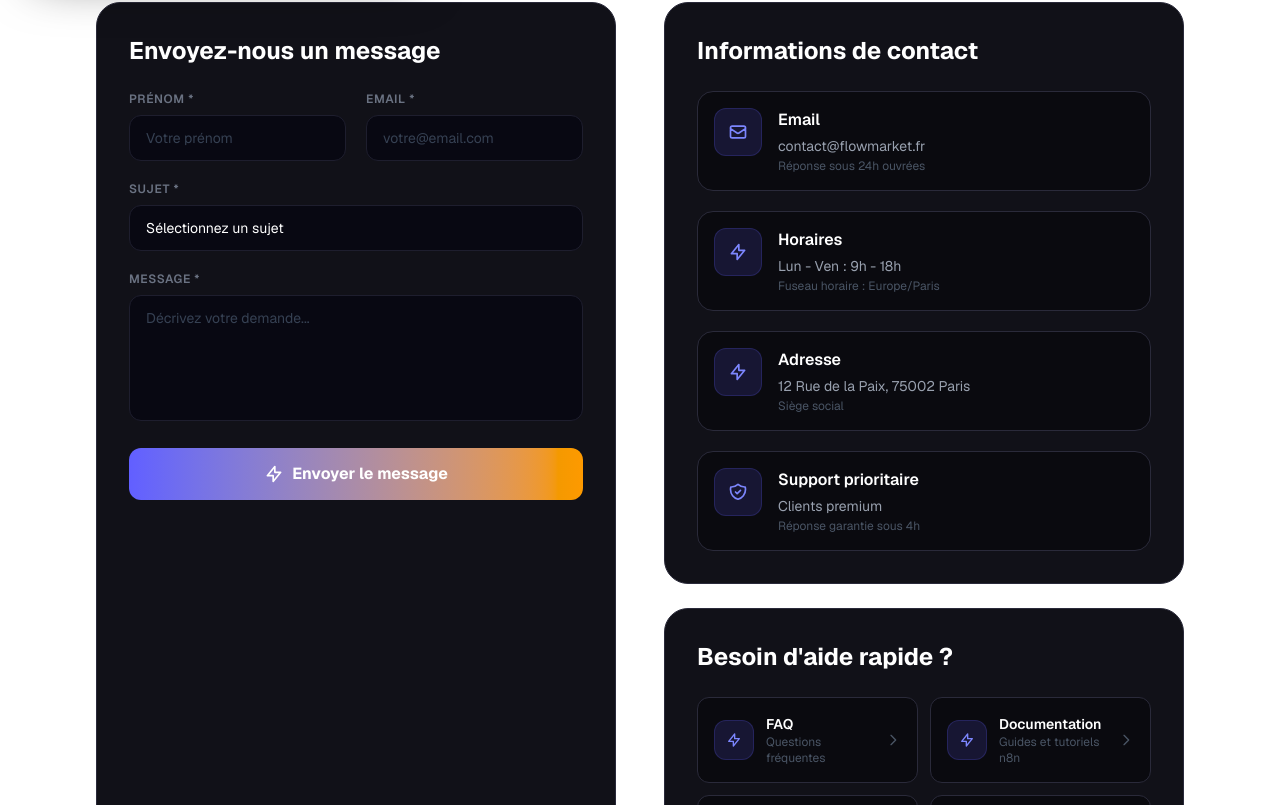
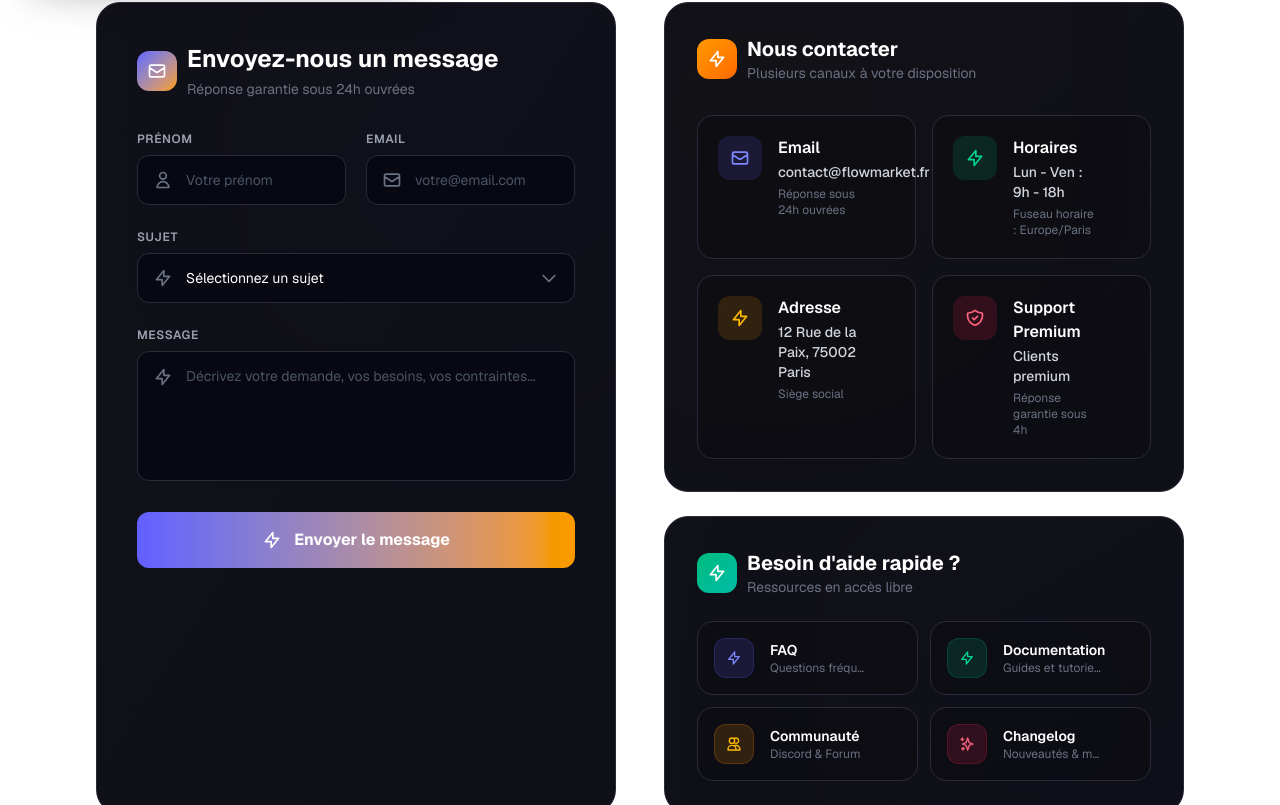
Before and after one commit to haytamnajim/FlowMarket, a Next.js app: page /contact in a window 1280 px wide. Shown: the part 815-1620 px from the top of the page. Built offline with nearby package versions, Linux system fonts and the light colour scheme.

Commit message:
feat: redesign contact form and info section with modern card layout, icons, colors and hover effects

```diff
--- a/src/app/contact/page.tsx
+++ b/src/app/contact/page.tsx
@@ -114,11 +114,23 @@ export default function ContactPage() {
         <div className="max-w-6xl mx-auto px-4 sm:px-6 lg:px-8">
           <div className="grid grid-cols-1 lg:grid-cols-2 gap-12">
             {/* Contact Form */}
-            <div className="bg-[#111118] rounded-3xl border border-[#2a2a3a] p-8">
-              <h2 className="text-2xl font-bold text-white mb-6">Envoyez-nous un message</h2>
+            <div className="bg-gradient-to-br from-[#111118] to-[#0f0f18] rounded-3xl border border-[#2a2a3a] p-8 lg:p-10 relative overflow-hidden">
+              {/* Decorative accent */}
+              <div className="absolute top-0 right-0 w-72 h-72 bg-gradient-to-bl from-indigo-500/10 to-transparent rounded-full blur-[150px]" />
+
+              <div className="relative z-10">
+                <div className="flex items-center gap-2.5 mb-8">
+                  <div className="w-10 h-10 rounded-xl bg-gradient-to-br from-indigo-500 to-amber-500 flex items-center justify-center">
+                    <Icon name="mail" className="w-5 h-5 text-white" />
+                  </div>
+                  <div>
+                    <h2 className="text-2xl font-bold text-white">Envoyez-nous un message</h2>
+                    <p className="text-gray-500 text-sm mt-1">Réponse garantie sous 24h ouvrées</p>
+                  </div>
+                </div>
 
                 {status === "success" && (
-                <div className="mb-6 p-4 rounded-xl bg-emerald-500/10 border border-emerald-500/30 text-emerald-400 flex items-center gap-3">
+                  <div className="mb-6 p-4 rounded-xl bg-emerald-500/10 border border-emerald-500/30 text-emerald-400 flex items-center gap-3 animate-in slide-in-from-top-4 duration-300">
                     <Icon name="check" className="w-5 h-5 flex-shrink-0" />
                     <div>
                       <p className="font-semibold">Message envoyé !</p>
@@ -127,12 +139,14 @@ export default function ContactPage() {
                   </div>
                 )}
 
-              <form onSubmit={handleSubmit} className="space-y-5">
+                <form onSubmit={handleSubmit} className="space-y-6">
                   <div className="grid grid-cols-1 md:grid-cols-2 gap-5">
-                  <div>
-                    <label htmlFor="name" className="block text-xs font-semibold text-gray-500 uppercase tracking-wider mb-2">
-                      Prénom *
+                    <div className="relative group">
+                      <label htmlFor="name" className="block text-xs font-semibold text-gray-400 uppercase tracking-wider mb-2">
+                        Prénom
                       </label>
+                      <div className="relative">
+                        <Icon name="user" className="absolute left-4 top-1/2 -translate-y-1/2 w-5 h-5 text-gray-500 group-focus-within:text-indigo-400 transition-colors" />
                         <input
                           type="text"
                           id="name"
@@ -140,14 +154,17 @@ export default function ContactPage() {
                           value={formData.name}
                           onChange={handleChange}
                           required
-                      className="w-full bg-[#080812] border border-[#1e1e2e] rounded-xl px-4 py-3 text-sm text-white placeholder-gray-700 focus:outline-none focus:border-indigo-500/60 focus:bg-[#0c0c18] focus:ring-1 focus:ring-indigo-500/15 transition-all"
+                          className="w-full pl-12 pr-4 py-3.5 bg-[#080812] border border-[#2a2a3a] rounded-xl text-sm text-white placeholder-gray-600 focus:outline-none focus:border-indigo-500/60 focus:bg-[#0c0c18] focus:ring-1 focus:ring-indigo-500/15 transition-all"
                           placeholder="Votre prénom"
                         />
                       </div>
-                  <div>
-                    <label htmlFor="email" className="block text-xs font-semibold text-gray-500 uppercase tracking-wider mb-2">
-                      Email *
+                    </div>
+                    <div className="relative group">
+                      <label htmlFor="email" className="block text-xs font-semibold text-gray-400 uppercase tracking-wider mb-2">
+                        Email
                       </label>
+                      <div className="relative">
+                        <Icon name="mail" className="absolute left-4 top-1/2 -translate-y-1/2 w-5 h-5 text-gray-500 group-focus-within:text-indigo-400 transition-colors" />
                         <input
                           type="email"
                           id="email"
@@ -155,38 +172,45 @@ export default function ContactPage() {
                           value={formData.email}
                           onChange={handleChange}
                           required
-                      className="w-full bg-[#080812] border border-[#1e1e2e] rounded-xl px-4 py-3 text-sm text-white placeholder-gray-700 focus:outline-none focus:border-indigo-500/60 focus:bg-[#0c0c18] focus:ring-1 focus:ring-indigo-500/15 transition-all"
+                          className="w-full pl-12 pr-4 py-3.5 bg-[#080812] border border-[#2a2a3a] rounded-xl text-sm text-white placeholder-gray-600 focus:outline-none focus:border-indigo-500/60 focus:bg-[#0c0c18] focus:ring-1 focus:ring-indigo-500/15 transition-all"
                           placeholder="votre@email.com"
                         />
                       </div>
                     </div>
+                  </div>
 
-                <div>
-                  <label htmlFor="subject" className="block text-xs font-semibold text-gray-500 uppercase tracking-wider mb-2">
-                    Sujet *
+                  <div className="relative group">
+                    <label htmlFor="subject" className="block text-xs font-semibold text-gray-400 uppercase tracking-wider mb-2">
+                      Sujet
                     </label>
+                    <div className="relative">
+                      <Icon name="tag" className="absolute left-4 top-1/2 -translate-y-1/2 w-5 h-5 text-gray-500 group-focus-within:text-indigo-400 transition-colors" />
                       <select
                         id="subject"
                         name="subject"
                         value={formData.subject}
                         onChange={handleChange}
                         required
-                    className="w-full bg-[#080812] border border-[#1e1e2e] rounded-xl px-4 py-3 text-sm text-white focus:outline-none focus:border-indigo-500/60 focus:bg-[#0c0c18] focus:ring-1 focus:ring-indigo-500/15 transition-all appearance-none"
+                        className="w-full pl-12 pr-12 py-3.5 bg-[#080812] border border-[#2a2a3a] rounded-xl text-sm text-white focus:outline-none focus:border-indigo-500/60 focus:bg-[#0c0c18] focus:ring-1 focus:ring-indigo-500/15 transition-all appearance-none cursor-pointer"
                       >
                         <option value="">Sélectionnez un sujet</option>
-                    <option value="support">Support technique</option>
-                    <option value="sales">Ventes / Partenariats</option>
-                    <option value="billing">Facturation / Remboursement</option>
-                    <option value="bug">Signaler un bug</option>
-                    <option value="feature">Demande de fonctionnalité</option>
-                    <option value="other">Autre</option>
+                        <option value="support">🛠 Support technique</option>
+                        <option value="sales">🤝 Ventes / Partenariats</option>
+                        <option value="billing">💳 Facturation / Remboursement</option>
+                        <option value="bug">🐛 Signaler un bug</option>
+                        <option value="feature">✨ Demande de fonctionnalité</option>
+                        <option value="other">📝 Autre</option>
                       </select>
+                      <Icon name="chevron-down" className="absolute right-4 top-1/2 -translate-y-1/2 w-5 h-5 text-gray-500 pointer-events-none" />
+                    </div>
                   </div>
 
-                <div>
-                  <label htmlFor="message" className="block text-xs font-semibold text-gray-500 uppercase tracking-wider mb-2">
-                    Message *
+                  <div className="relative group">
+                    <label htmlFor="message" className="block text-xs font-semibold text-gray-400 uppercase tracking-wider mb-2">
+                      Message
                     </label>
+                    <div className="relative">
+                      <Icon name="messageSquare" className="absolute left-4 top-4 w-5 h-5 text-gray-500 group-focus-within:text-indigo-400 transition-colors" />
                       <textarea
                         id="message"
                         name="message"
@@ -194,15 +218,16 @@ export default function ContactPage() {
                         onChange={handleChange}
                         required
                         rows={5}
-                    className="w-full bg-[#080812] border border-[#1e1e2e] rounded-xl px-4 py-3 text-sm text-white placeholder-gray-700 focus:outline-none focus:border-indigo-500/60 focus:bg-[#0c0c18] focus:ring-1 focus:ring-indigo-500/15 transition-all resize-none"
-                    placeholder="Décrivez votre demande..."
+                        className="w-full pl-12 pr-4 py-3.5 bg-[#080812] border border-[#2a2a3a] rounded-xl text-sm text-white placeholder-gray-600 focus:outline-none focus:border-indigo-500/60 focus:bg-[#0c0c18] focus:ring-1 focus:ring-indigo-500/15 transition-all resize-none"
+                        placeholder="Décrivez votre demande, vos besoins, vos contraintes..."
                       />
+                    </div>
                   </div>
 
                   <button
                     type="submit"
                     disabled={status === "submitting"}
-                  className="w-full btn-shine px-6 py-3.5 rounded-xl bg-gradient-to-r from-indigo-500 to-amber-500 text-white font-bold text-base hover:shadow-xl hover:shadow-indigo-500/30 transition-all disabled:opacity-60 disabled:cursor-not-allowed flex items-center justify-center gap-2"
+                    className="w-full btn-shine px-8 py-4 rounded-xl bg-gradient-to-r from-indigo-500 to-amber-500 text-white font-bold text-base hover:shadow-xl hover:shadow-indigo-500/30 transition-all disabled:opacity-60 disabled:cursor-not-allowed flex items-center justify-center gap-3"
                   >
                     {status === "submitting" ? (
                       <>
@@ -218,78 +243,123 @@ export default function ContactPage() {
                   </button>
                 </form>
               </div>
+            </div>
 
-            {/* Contact Info */}
+            {/* Contact Info & Quick Links - Modern Card Layout */}
             <div className="space-y-6">
-              <div className="bg-[#111118] rounded-3xl border border-[#2a2a3a] p-8">
-                <h2 className="text-2xl font-bold text-white mb-6">Informations de contact</h2>
+              {/* Contact Info Cards */}
+              <div className="bg-gradient-to-br from-[#111118] to-[#0f0f18] rounded-3xl border border-[#2a2a3a] p-6 lg:p-8 relative overflow-hidden">
+                <div className="absolute top-0 left-0 w-64 h-64 bg-gradient-to-br from-amber-500/10 to-transparent rounded-full blur-[150px]" />
 
-                <div className="space-y-5">
+                <div className="relative z-10">
+                  <div className="flex items-center gap-2.5 mb-8">
+                    <div className="w-10 h-10 rounded-xl bg-gradient-to-br from-amber-500 to-orange-500 flex items-center justify-center">
+                      <Icon name="info" className="w-5 h-5 text-white" />
+                    </div>
+                    <div>
+                      <h2 className="text-xl font-bold text-white">Nous contacter</h2>
+                      <p className="text-gray-500 text-sm">Plusieurs canaux à votre disposition</p>
+                    </div>
+                  </div>
+
+                  <div className="grid grid-cols-1 sm:grid-cols-2 gap-4">
                     {[
                       {
                         icon: "mail",
                         title: "Email",
                         value: "contact@flowmarket.fr",
                         desc: "Réponse sous 24h ouvrées",
+                        color: "indigo",
+                        bg: "bg-indigo-500/15 border-indigo-500/20",
+                        iconColor: "text-indigo-400",
                       },
                       {
                         icon: "clock",
                         title: "Horaires",
                         value: "Lun - Ven : 9h - 18h",
                         desc: "Fuseau horaire : Europe/Paris",
+                        color: "emerald",
+                        bg: "bg-emerald-500/15 border-emerald-500/20",
+                        iconColor: "text-emerald-400",
                       },
                       {
                         icon: "mapPin",
                         title: "Adresse",
                         value: "12 Rue de la Paix, 75002 Paris",
                         desc: "Siège social",
+                        color: "amber",
+                        bg: "bg-amber-500/15 border-amber-500/20",
+                        iconColor: "text-amber-400",
                       },
                       {
                         icon: "shield",
-                      title: "Support prioritaire",
+                        title: "Support Premium",
                         value: "Clients premium",
                         desc: "Réponse garantie sous 4h",
+                        color: "rose",
+                        bg: "bg-rose-500/15 border-rose-500/20",
+                        iconColor: "text-rose-400",
                       },
                     ].map((item) => (
-                    <div key={item.title} className="flex items-start gap-4 p-4 rounded-2xl bg-[#0a0a0f] border border-[#2a2a3a] hover:border-indigo-500/30 transition-colors">
-                      <div className="w-12 h-12 rounded-xl bg-indigo-500/15 border border-indigo-500/20 flex items-center justify-center flex-shrink-0">
-                        <Icon name={item.icon} className="w-5 h-5 text-indigo-400" />
+                      <div
+                        key={item.title}
+                        className="group p-5 rounded-2xl bg-[#0a0a0f]/50 border border-[#2a2a3a] hover:border-indigo-500/30 hover:bg-[#0d0d18]/50 transition-all duration-300 hover:shadow-lg hover:shadow-indigo-500/10"
+                      >
+                        <div className="flex items-start gap-4">
+                          <div className={`w-11 h-11 rounded-xl ${item.bg} flex items-center justify-center flex-shrink-0 group-hover:scale-110 transition-transform duration-300`}>
+                            <Icon name={item.icon} className={`w-5 h-5 ${item.iconColor}`} />
                           </div>
-                      <div className="flex-1">
-                        <h3 className="text-white font-semibold mb-1">{item.title}</h3>
-                        <p className="text-gray-400 text-sm mb-0.5">{item.value}</p>
-                        <p className="text-gray-600 text-xs">{item.desc}</p>
+                          <div className="flex-1 min-w-0">
+                            <h3 className="text-white font-semibold mb-0.5 group-hover:text-indigo-300 transition-colors">{item.title}</h3>
+                            <p className="text-gray-300 text-sm font-medium mb-1">{item.value}</p>
+                            <p className="text-gray-500 text-xs">{item.desc}</p>
+                          </div>
+                          <Icon name="arrowRight" className="w-4 h-4 text-gray-600 group-hover:text-indigo-400 transition-colors opacity-0 group-hover:opacity-100 group-hover:translate-x-1 transition-all" />
                         </div>
                       </div>
                     ))}
                   </div>
                 </div>
+              </div>
 
-              {/* FAQ Quick Links */}
-              <div className="bg-[#111118] rounded-3xl border border-[#2a2a3a] p-8">
-                <h2 className="text-2xl font-bold text-white mb-6">Besoin d'aide rapide ?</h2>
+              {/* Quick Actions - Modern Card Grid */}
+              <div className="bg-gradient-to-br from-[#111118] to-[#0f0f18] rounded-3xl border border-[#2a2a3a] p-6 lg:p-8 relative overflow-hidden">
+                <div className="absolute bottom-0 right-0 w-64 h-64 bg-gradient-to-tr from-indigo-500/10 to-transparent rounded-full blur-[150px]" />
+
+                <div className="relative z-10">
+                  <div className="flex items-center gap-2.5 mb-6">
+                    <div className="w-10 h-10 rounded-xl bg-gradient-to-br from-emerald-500 to-teal-500 flex items-center justify-center">
+                      <Icon name="zap" className="w-5 h-5 text-white" />
+                    </div>
+                    <div>
+                      <h2 className="text-xl font-bold text-white">Besoin d'aide rapide ?</h2>
+                      <p className="text-gray-500 text-sm">Ressources en accès libre</p>
+                    </div>
+                  </div>
+
                   <div className="grid grid-cols-1 sm:grid-cols-2 gap-3">
                     {[
-                    { href: "/faq", label: "FAQ", desc: "Questions fréquentes", icon: "helpCircle" },
-                    { href: "/docs", label: "Documentation", desc: "Guides et tutoriels n8n", icon: "bookOpen" },
-                    { href: "/community", label: "Communauté", desc: "Discord & Forum", icon: "users" },
-                    { href: "/changelog", label: "Changelog", desc: "Nouveautés & mises à jour", icon: "sparkles" },
+                      { href: "/faq", label: "FAQ", desc: "Questions fréquentes", icon: "helpCircle", color: "indigo" },
+                      { href: "/docs", label: "Documentation", desc: "Guides et tutoriels n8n", icon: "bookOpen", color: "emerald" },
+                      { href: "/community", label: "Communauté", desc: "Discord & Forum", icon: "users", color: "amber" },
+                      { href: "/changelog", label: "Changelog", desc: "Nouveautés & mises à jour", icon: "sparkles", color: "rose" },
                     ].map((item) => (
                       <Link
                         key={item.label}
                         href={item.href}
-                      className="p-4 rounded-xl bg-[#0a0a0f] border border-[#2a2a3a] hover:border-indigo-500/40 hover:bg-[#0d0d18] transition-all flex items-center gap-3 group"
+                        className="group p-4 rounded-2xl bg-[#0a0a0f]/50 border border-[#2a2a3a] hover:border-indigo-500/40 hover:bg-[#0d0d18]/50 transition-all duration-300 hover:shadow-lg hover:shadow-indigo-500/10 flex items-center gap-4"
                       >
-                      <div className="w-10 h-10 rounded-xl bg-indigo-500/15 border border-indigo-500/20 flex items-center justify-center flex-shrink-0 group-hover:bg-indigo-500/25 transition-colors">
-                        <Icon name={item.icon} className="w-4 h-4 text-indigo-400" />
+                        <div className={`w-10 h-10 rounded-xl bg-${item.color}-500/15 border border-${item.color}-500/20 flex items-center justify-center flex-shrink-0 group-hover:scale-110 transition-transform duration-300`}>
+                          <Icon name={item.icon} className={`w-4 h-4 text-${item.color}-400`} />
                         </div>
-                      <div className="flex-1 text-left">
-                        <p className="text-white font-semibold text-sm">{item.label}</p>
-                        <p className="text-gray-600 text-xs">{item.desc}</p>
+                        <div className="flex-1 text-left min-w-0">
+                          <p className="text-white font-semibold text-sm group-hover:text-indigo-300 transition-colors">{item.label}</p>
+                          <p className="text-gray-500 text-xs truncate">{item.desc}</p>
                         </div>
-                      <Icon name="arrowRight" className="w-4 h-4 text-gray-600 group-hover:text-indigo-400 transition-colors" />
+                        <Icon name="arrowRight" className="w-4 h-4 text-gray-600 group-hover:text-indigo-400 transition-colors opacity-0 group-hover:opacity-100 group-hover:translate-x-1 transition-all" />
                       </Link>
                     ))}
+                  </div>
                 </div>
               </div>
             </div>
```
Lines whose indentation alone changed are shown as unchanged.
